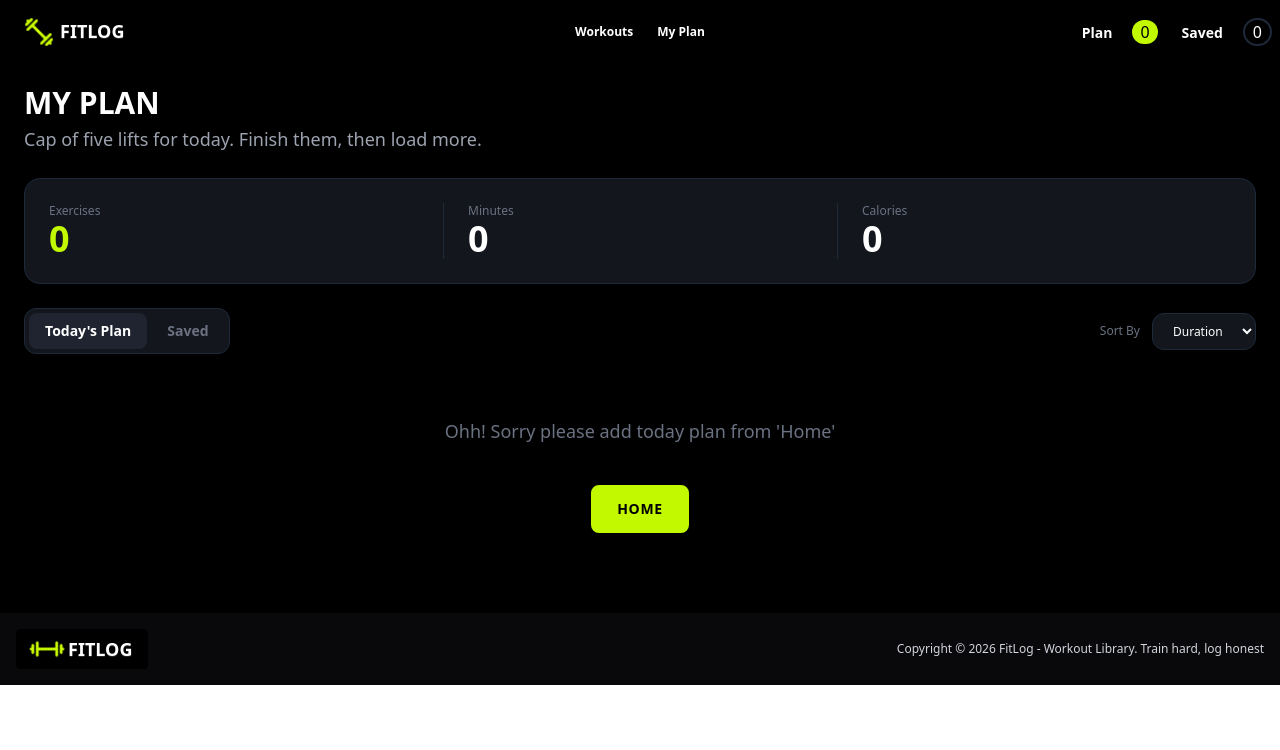
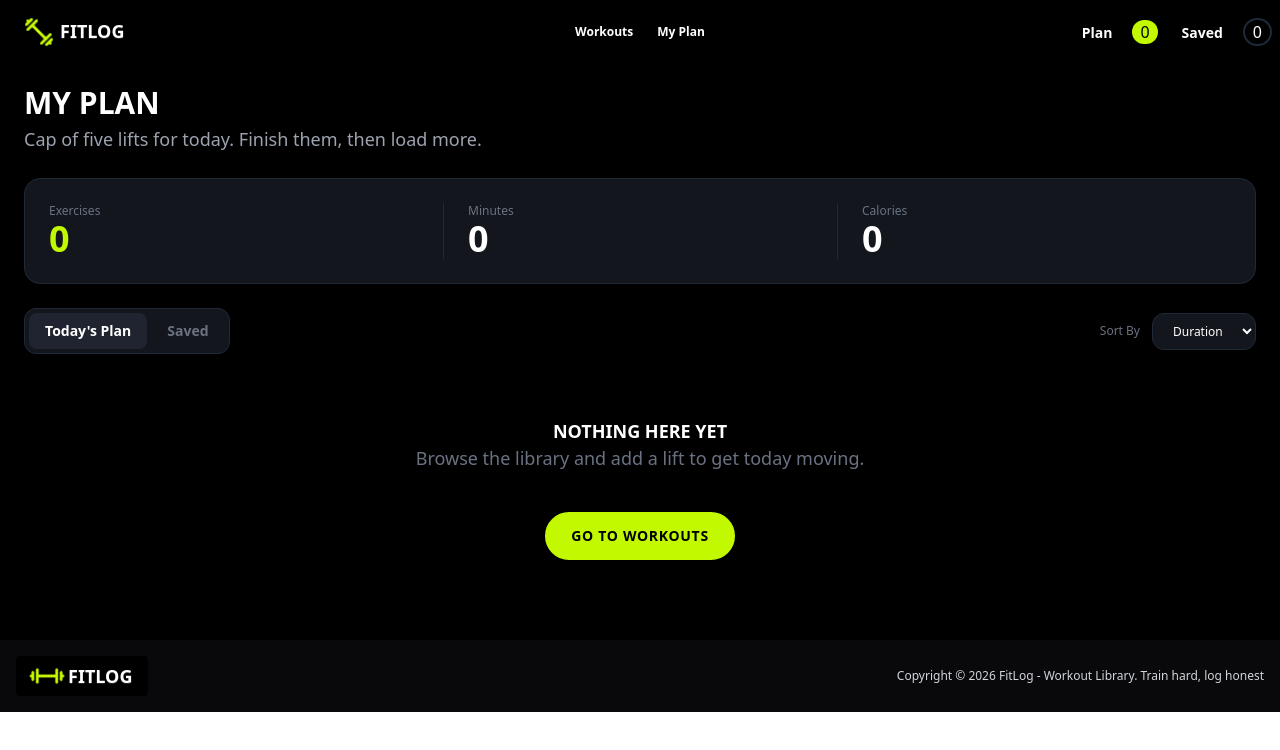
Before and after one commit to mdnaimzomaddar/Fitness-Planner, a Next.js app: page /my-plan in a window 1280 px wide. Shown: the top 750 px of the page. Built offline with nearby package versions, Linux system fonts and the light colour scheme.

Commit message:
Update Empty message container

```diff
--- a/src/app/my-plan/page.tsx
+++ b/src/app/my-plan/page.tsx
@@ -5,6 +5,7 @@ import { FitnessContext } from "../context/FitnessContext";
 import { IExercise } from "../types/IExercise";
 import FitnessListStyle from "../components/FitnessListStyle";
 import PlanSummary from "../components/PlanSummary";
+import { DiVim } from "react-icons/di";
 
 type Tab = "today" | "saved";
 type SortKey = "duration" | "calories" | "rating";
@@ -41,8 +42,14 @@ const MyPlanPage = () => {
 
   const emptyMessage =
     activeTab === "today"
-      ? "Ohh! Sorry please add today plan from 'Home'"
-      : "Ohh! Sorry please add your preference exercises from 'Home'";
+      ? (<div>
+          <h2 className="text-[18px] text-white font-semibold">NOTHING HERE YET</h2>
+          <p>Browse the library and add a lift to get today moving.</p>
+      </div>)
+      : (<div>
+          <h2 className="text-[18px] text-white font-semibold">NOTHING HERE YET</h2>
+          <p>Browse the library and save a lift to get today moving.</p>
+      </div>);
 
   const tabClass = (tab: Tab) =>
     `rounded-lg px-4 py-2 text-sm font-semibold transition-colors ${
@@ -115,8 +122,8 @@ const MyPlanPage = () => {
               {emptyMessage}
             </p>
             <Link href="/">
-              <button className="rounded-lg border-2 border-[#C2F800] bg-[#C2F800] px-6 py-3 text-sm font-bold uppercase tracking-wider text-black transition-colors duration-200 hover:bg-[#15171d] hover:text-[#C2F800]">
-                Home
+              <button className="rounded-3xl border-2 border-[#C2F800] bg-[#C2F800] px-6 py-3 text-sm font-bold uppercase tracking-wider text-black transition-colors duration-200 hover:bg-[#15171d] hover:text-[#C2F800]">
+                Go to workouts
               </button>
             </Link>
           </div>
```
